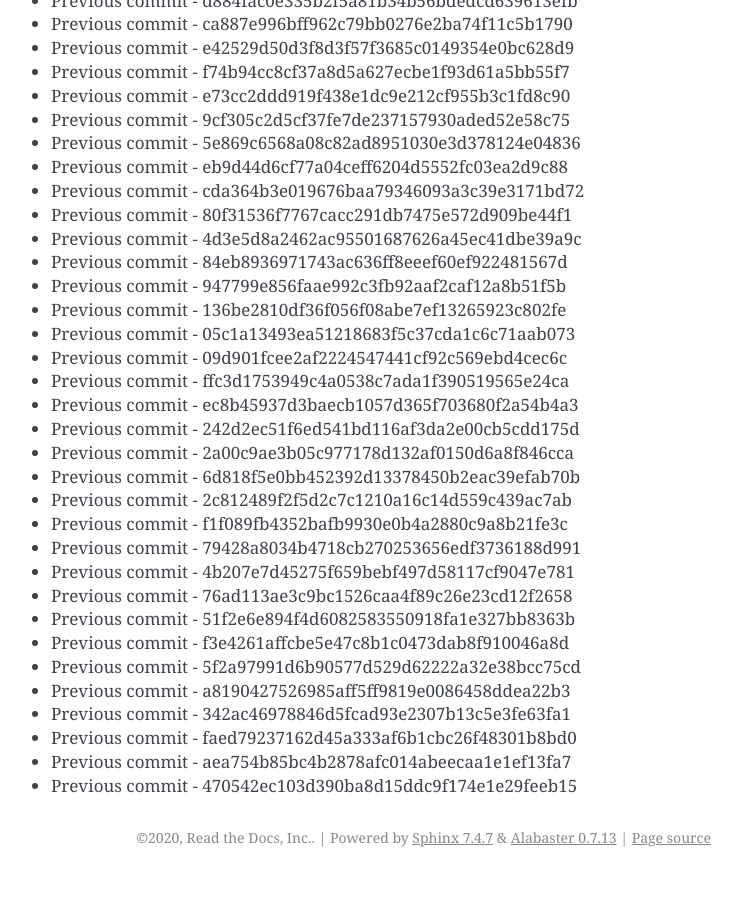
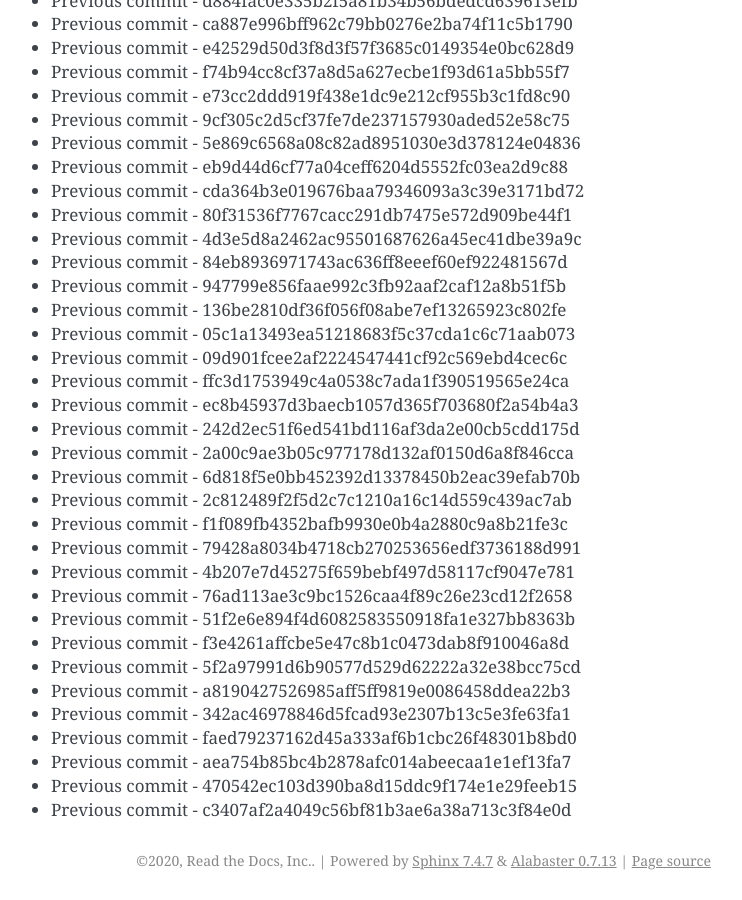
Before and after one commit to readthedocs/rtd-git-stresstest, a Sphinx documentation site: the page built from docs/updates.rst, in a window 1280 px wide and 900 px high, scrolled down 7913 px. Shown: the whole window, without its empty margins (399-1141 px from the left). Built offline with Sphinx 7.4.7, drawn with Linux system fonts in a browser that asks for light colours; before the commit the page ends 8790 px from its top, so only the background shows below that.

Commit message:
Generating commit from previous: c3407af2a4049c56bf81b3ae6a38a713c3f84e0d

```diff
--- a/docs/updates.rst
+++ b/docs/updates.rst
@@ -364,3 +364,4 @@ It can be tested for any performance characteristics.
 * Previous commit - faed79237162d45a333af6b1cbc26f48301b8bd0
 * Previous commit - aea754b85bc4b2878afc014abeecaa1e1ef13fa7
 * Previous commit - 470542ec103d390ba8d15ddc9f174e1e29feeb15
+* Previous commit - c3407af2a4049c56bf81b3ae6a38a713c3f84e0d
```
